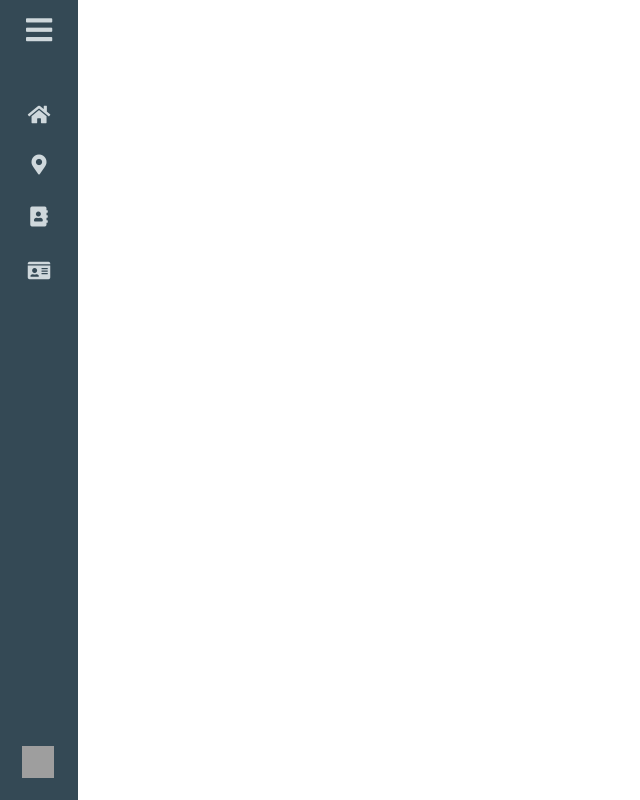
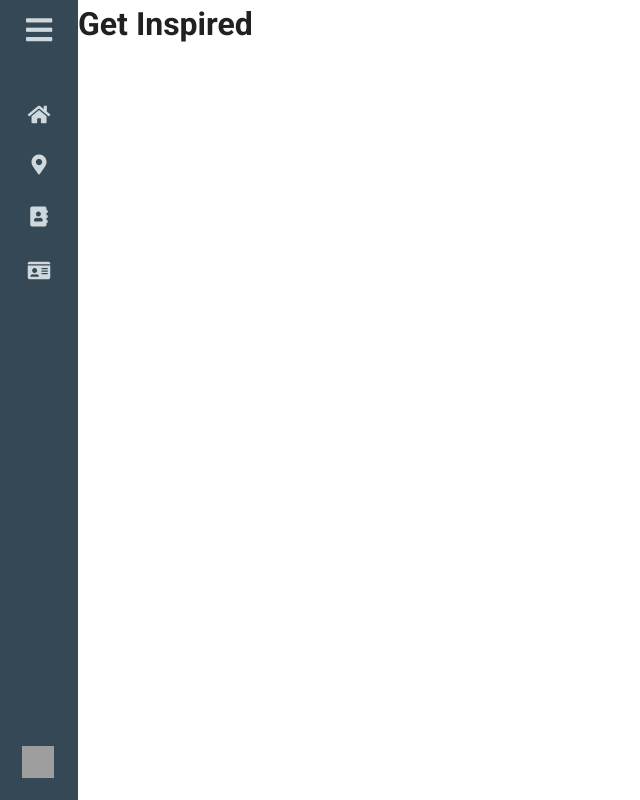
Before and after one commit to Boody2004/mnen-app-new, a Vue app: page /gitInspired in a window 1280 px wide. Shown: the whole page, without its empty margins (0-640 px from the left). Built offline with nearby package versions, Linux system fonts and the light colour scheme; grey boxes are pictures that could not be loaded.

Commit message:
add news option

```diff
--- a/src/router/index.ts
+++ b/src/router/index.ts
@@ -5,6 +5,7 @@ import Admin from "../views/Admin.vue";
 import Map from "../views/Map.vue";
 import AboutUs from "../views/AboutUs.vue";
 import ContactUs from "../views/ContactUs.vue";
+import Inspired from "../views/Inspired.vue";
 
 Vue.use(VueRouter);
 
@@ -34,6 +35,11 @@ const routes: Array<RouteConfig> = [
     name: "Contact Us",
     component: ContactUs,
   },
+  {
+    path: "/gitInspired",
+    name: "Git Inspired",
+    component: Inspired,
+  },
 ];
 
 const router = new VueRouter({
--- a/src/views/ContactUs.vue
+++ b/src/views/ContactUs.vue
@@ -85,6 +85,8 @@
         </v-card>
       </div>
 
+      <v-divider vertical class="ml-12"></v-divider>
+
       <div class="banner-right d-flex">
         <div class="section-heading">
           <div class="ma-8">
@@ -101,7 +103,7 @@
           <v-divider class="mx-8"></v-divider>
 
           <div class="ma-8">
-            <h3 class="pb-4"><a href="#">Get Inspired</a></h3>
+            <h3 class="pb-4"><a href="/gitInspired">Get Inspired</a></h3>
             <p
               class="font-weight-regular"
               style="color: #7f7f7f; font-size: 1rem"
--- /dev/null
+++ b/src/views/Inspired.vue
@@ -0,0 +1,3 @@
+<template>
+  <h1>Get Inspired</h1>
+</template>
```
Also changed, not shown: 1 other file (tests, documents, lock files or other folders).
